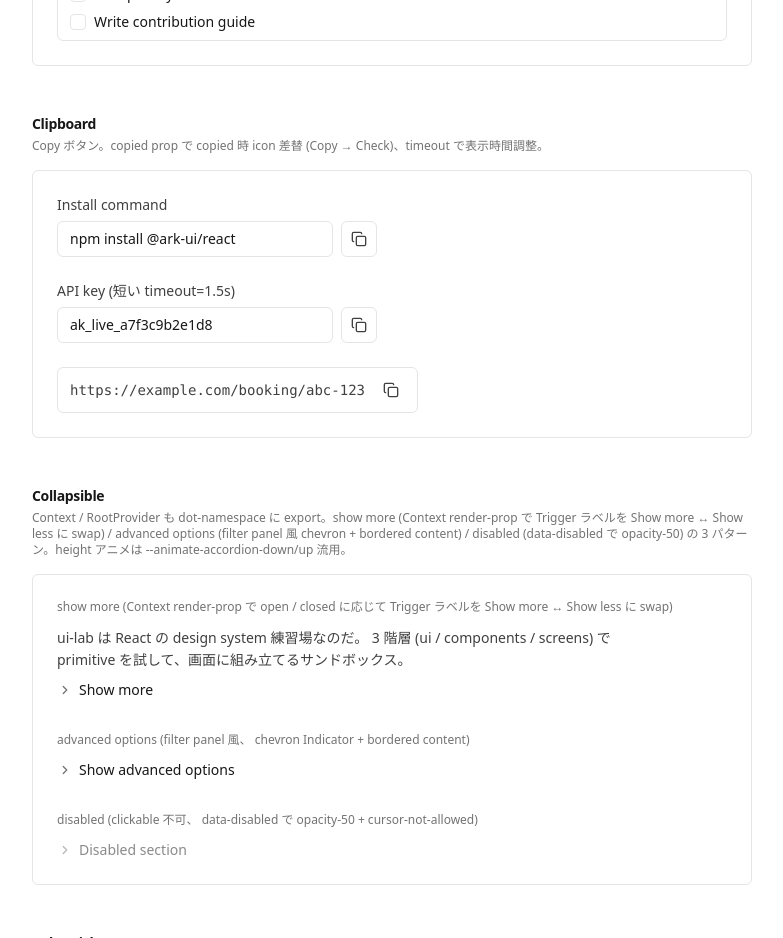
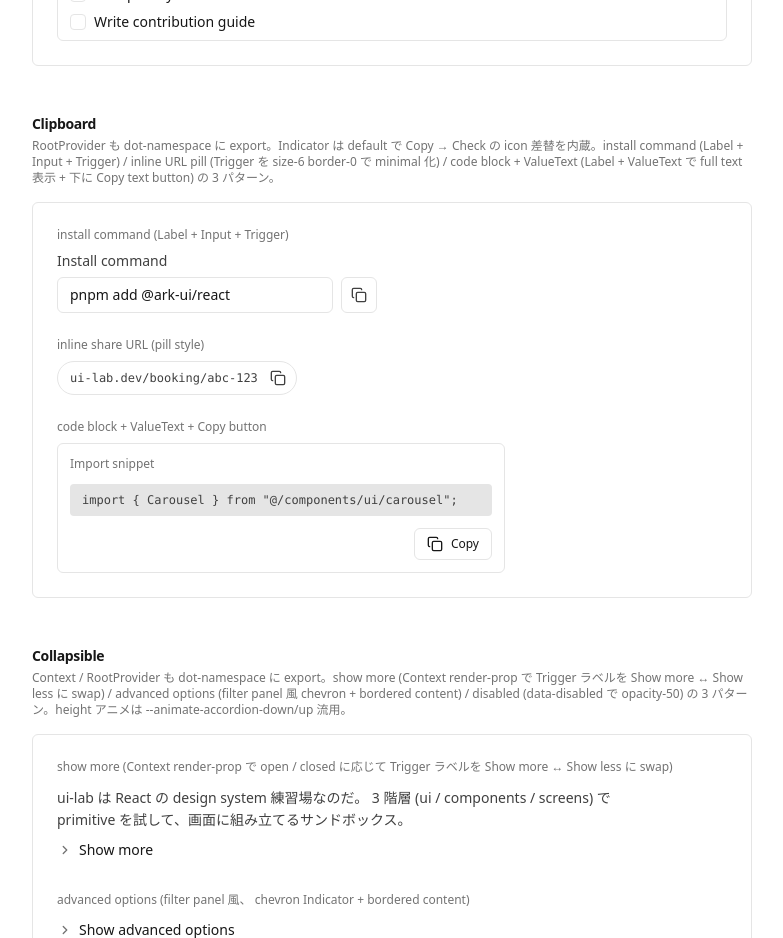
Before and after one commit to ashunar0/hisui, a React (Vite) app: page /dev in a window 1280 px wide. Shown: the part 3200-4138 px from the top of the page, without its empty margins (248-1031 px from the left). Built offline with nearby package versions, Linux system fonts and the light colour scheme.

Commit message:
feat: Clipboard primitive に RootProvider を追加 (dot-namespace 別 export)、install command (Label + Input + Trigger) / inline URL pill (Trigger を size-6 border-0 で minimal 化) / code block + ValueText (Label + ValueText で full text 表示 + Copy text button) の 3 demo に書き換え

```diff
--- a/src/components/ui/clipboard.tsx
+++ b/src/components/ui/clipboard.tsx
@@ -107,9 +107,11 @@ function ValueText({
 }
 
 const Context = ArkClipboard.Context;
+const RootProvider = ArkClipboard.RootProvider;
 
 export const Clipboard = {
   Root,
+  RootProvider,
   Label,
   Control,
   Input,
--- a/src/screens/Dev.tsx
+++ b/src/screens/Dev.tsx
@@ -86,7 +86,7 @@ export function Dev() {
 
       <Section
         title="Clipboard"
-        description="Copy ボタン。copied prop で copied 時 icon 差替 (Copy → Check)、timeout で表示時間調整。"
+        description="RootProvider も dot-namespace に export。Indicator は default で Copy → Check の icon 差替を内蔵。install command (Label + Input + Trigger) / inline URL pill (Trigger を size-6 border-0 で minimal 化) / code block + ValueText (Label + ValueText で full text 表示 + 下に Copy text button) の 3 パターン。"
       >
         <ClipboardDemo />
       </Section>
--- a/src/screens/dev/clipboard-demo.tsx
+++ b/src/screens/dev/clipboard-demo.tsx
@@ -3,8 +3,11 @@ import { Clipboard } from "@/components/ui/clipboard";
 export function ClipboardDemo() {
   return (
     <div className="flex flex-col gap-6">
-      <div className="w-80">
-        <Clipboard.Root defaultValue="npm install @ark-ui/react">
+      <div className="flex flex-col gap-2">
+        <span className="text-xs text-fg-muted">
+          install command (Label + Input + Trigger)
+        </span>
+        <Clipboard.Root defaultValue="pnpm add @ark-ui/react" className="w-80">
           <Clipboard.Label>Install command</Clipboard.Label>
           <Clipboard.Control>
             <Clipboard.Input readOnly />
@@ -15,28 +18,39 @@ export function ClipboardDemo() {
         </Clipboard.Root>
       </div>
 
-      <div className="w-80">
-        <Clipboard.Root defaultValue="ak_live_a7f3c9b2e1d8" timeout={1500}>
-          <Clipboard.Label>API key (短い timeout=1.5s)</Clipboard.Label>
-          <Clipboard.Control>
-            <Clipboard.Input readOnly />
-            <Clipboard.Trigger>
+      <div className="flex flex-col gap-2">
+        <span className="text-xs text-fg-muted">
+          inline share URL (pill style)
+        </span>
+        <Clipboard.Root defaultValue="https://ui-lab.dev/booking/abc-123">
+          <Clipboard.Control className="w-fit rounded-full border border-border bg-surface py-1 pl-3 pr-1.5">
+            <span className="font-mono text-xs text-fg-soft">
+              ui-lab.dev/booking/abc-123
+            </span>
+            <Clipboard.Trigger className="size-6 rounded-full border-0 bg-transparent">
               <Clipboard.Indicator />
             </Clipboard.Trigger>
           </Clipboard.Control>
         </Clipboard.Root>
       </div>
 
-      <div className="w-fit">
+      <div className="flex flex-col gap-2">
+        <span className="text-xs text-fg-muted">
+          code block + ValueText + Copy button
+        </span>
         <Clipboard.Root
-          defaultValue="https://example.com/booking/abc-123"
-          className="flex-row items-center gap-3 rounded-md border border-border bg-surface px-3 py-2"
+          defaultValue={`import { Carousel } from "@/components/ui/carousel";`}
+          className="w-full max-w-md gap-3 rounded-md border border-border bg-surface p-3"
         >
-          <span className="font-mono text-sm text-fg-soft">
-            https://example.com/booking/abc-123
-          </span>
-          <Clipboard.Trigger className="size-7 border-0 bg-transparent">
+          <Clipboard.Label className="text-xs text-fg-muted">
+            Import snippet
+          </Clipboard.Label>
+          <div className="overflow-hidden rounded-sm bg-active px-3 py-2">
+            <Clipboard.ValueText className="block truncate text-xs" />
+          </div>
+          <Clipboard.Trigger className="inline-flex h-8 w-fit cursor-pointer items-center gap-2 self-end rounded-md border border-border bg-surface px-3 text-xs font-medium text-fg outline-none transition-colors hover:bg-hover">
             <Clipboard.Indicator />
+            Copy
           </Clipboard.Trigger>
         </Clipboard.Root>
       </div>
```
